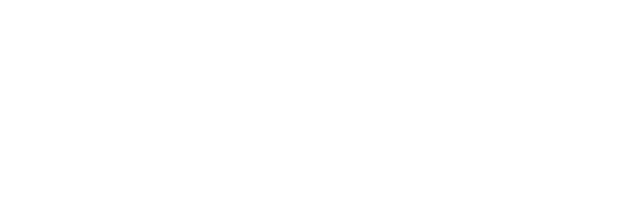
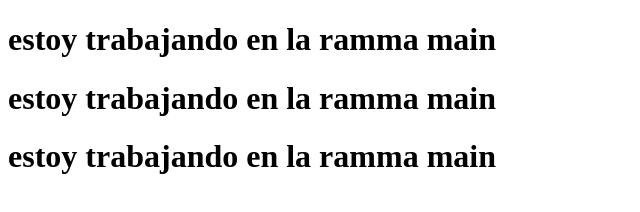
Before and after one commit to edwinmgallego/clase-git-talentotech1, a plain HTML site: page index.html in a window 1280 px wide. Shown: the whole page, without its empty margins (0-640 px from the left). Drawn offline with Linux system fonts and the light colour scheme.

Commit message:
hice este cambio y soiy muy feliz

```diff
--- a/index.html
+++ b/index.html
@@ -6,6 +6,8 @@
     <title>Document</title>
 </head>
 <body>
-
+<h1>estoy  trabajando en   la ramma  main</h1>
+<h1>estoy  trabajando en   la ramma  main</h1>
+<h1>estoy  trabajando en   la ramma  main</h1>
 </body>
 </html>
```
